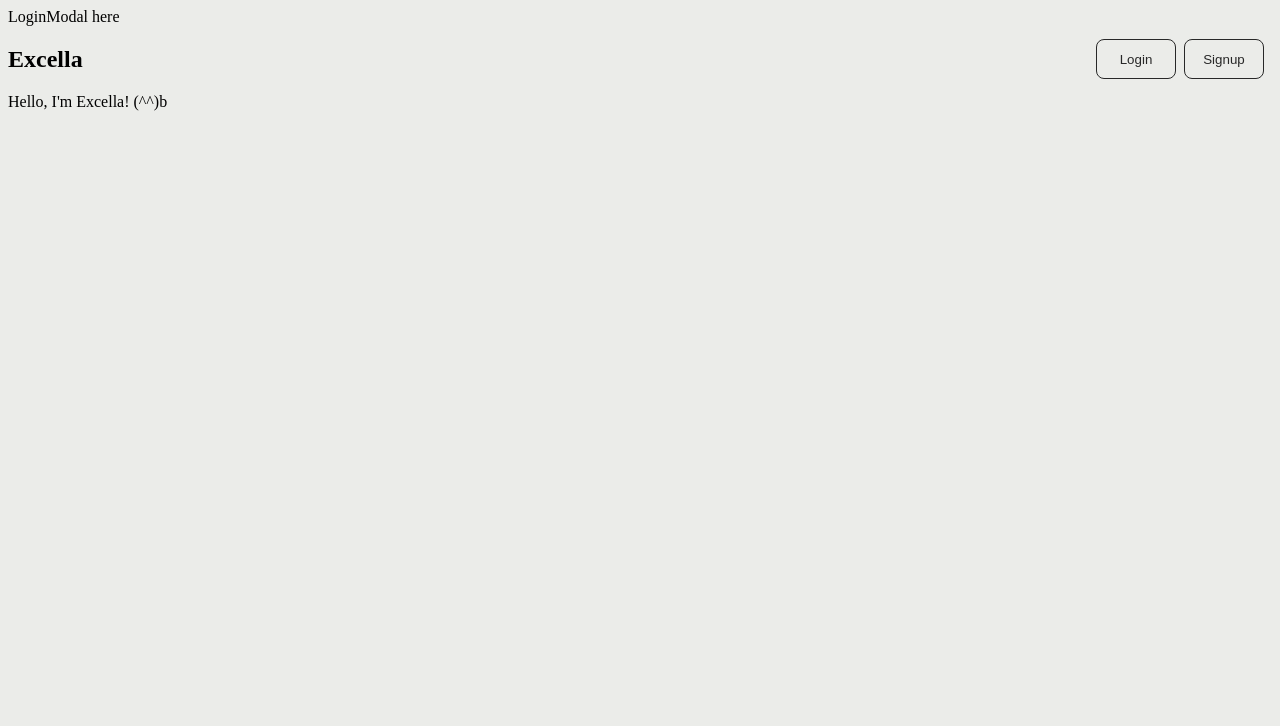
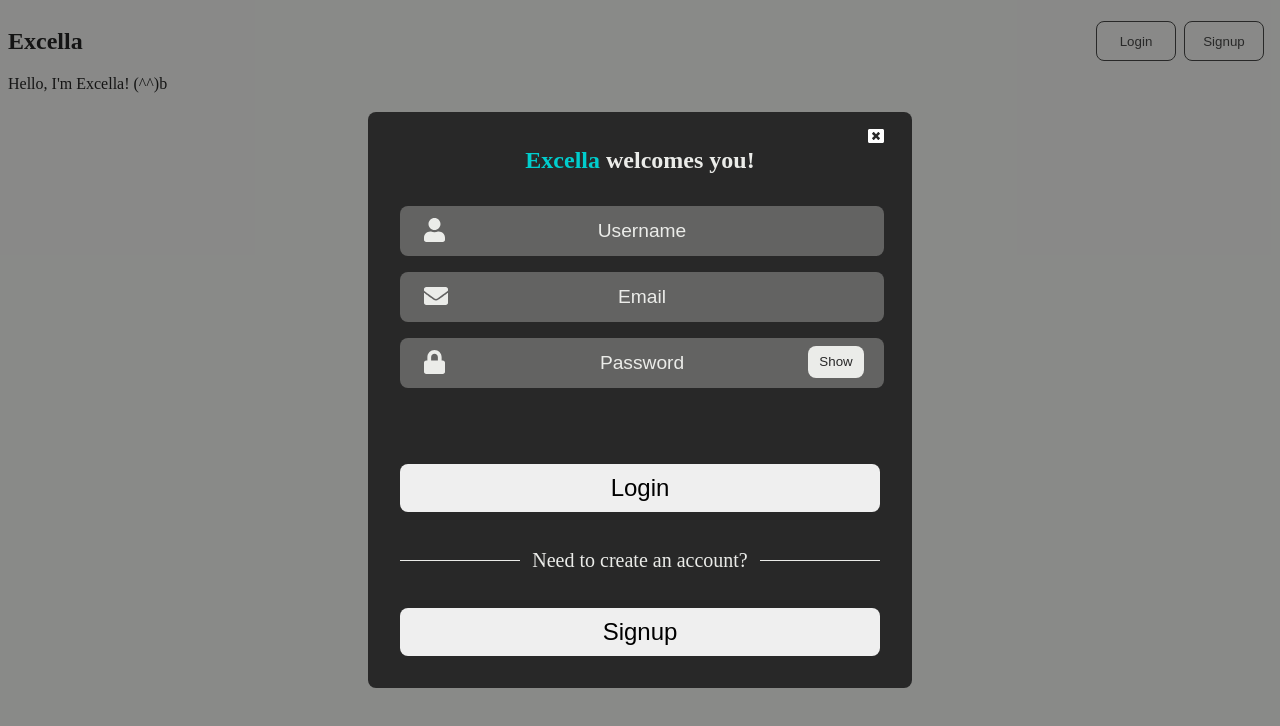
Before and after one commit to AshisPatel/excella, a React (Create React App) app in the folder client/: page / in a window 1280 px wide. Both pictures are taken after a click on the button "Login". Shown: the top 726 px of the page. Built offline with nearby package versions, Linux system fonts and the light colour scheme.

Commit message:
Translate signup form to login form

```diff
--- a/client/src/components/LoginModal/index.js
+++ b/client/src/components/LoginModal/index.js
@@ -1,8 +1,156 @@
-import React from "react";
+import React, { useEffect, useState } from "react";
+import { FontAwesomeIcon } from "@fortawesome/react-fontawesome";
 
 const LoginModal = ({ setShowLogin }) => {
+    const [warning, setWarning] = useState('');
+    const [showPassword, setShowPassword] = useState(false);
+    const [loading, setLoading] = useState(false);
+    const [fadeOut, setFadeOut] = useState(false);
+    const [formState, setFormState] = useState({
+        username: '',
+        email: '',
+        password: '',
+    });
+
+    const handleSubmit = (e) => {
+        e.preventDefault();
+        // check all inputs
+        const {username, email, password} = formState;
+        if(!username) {
+            return setWarning('Please include a username');
+        }
+
+        if(!email) {
+            return setWarning('Please include a valid email');
+        }
+
+         // check valid password
+        if(!password) {
+            return setWarning('Please include a valid password');
+        }
+
+
+        // async query to see if this matches any valid user and then log in user
+        setLoading(true)
+        setTimeout(() => {
+            setLoading(false);
+            setWarning('');
+            closeHandler();
+        }, 3000)
+
+
+
+    }
+
+    const handleChange = (e) => {
+        const { name, value } = e.target;
+
+        setFormState(prevFormState =>
+            ({
+                ...prevFormState,
+                [name]: value.trim()
+            })
+        );
+    }
+
+    const toggleShow = (e) => {
+        e.preventDefault();
+        setShowPassword(prevState => !prevState);
+    }
+
+    const closeHandler = () => {
+        setFadeOut(true);
+        setTimeout(() => {
+            setShowLogin(false);
+        }, 300)
+    }
+
     return (
-        <div>LoginModal here</div>
+        <>
+            <div className="modal-wrapper">
+                <form
+                    className={`sl-form ${fadeOut ? 'slide-out' : 'slide-in'}`}
+                    onSubmit={handleSubmit}
+                >
+                    <span
+                        className="close-btn"
+                        aria-label="close"
+                        onClick={closeHandler}
+                    >
+                            <FontAwesomeIcon icon="window-close"/>
+                    </span>
+                    <h2>
+                       <span>Excella</span> welcomes you!
+                    </h2>
+                    <div className="inputs">
+                        <div className="input-wrapper">
+                            <input
+                                aria-aria-label='username'
+                                name="username"
+                                type="text"
+                                className="text-input"
+                                value={formState.username}
+                                onChange={handleChange}
+                                placeholder="Username"
+                                autoComplete="off"
+                            />
+                            <span className="icon-wrapper">
+                                <FontAwesomeIcon icon="user" />
+                            </span>
+                        </div>
+                        <div className="input-wrapper">
+                            <input
+                                aria-label="email"
+                                name="email"
+                                type="email"
+                                className="text-input"
+                                value={formState.email}
+                                onChange={handleChange}
+                                placeholder="Email"
+                                autoComplete="off"
+                            />
+                            <span className="icon-wrapper">
+                                <FontAwesomeIcon icon="envelope" />
+                            </span>
+                        </div>
+                        <div className="input-wrapper">
+                            <input
+                                aria-label='password'
+                                name="password"
+                                type={showPassword ? "text" : "password"}
+                                className="text-input"
+                                value={formState.password}
+                                onChange={handleChange}
+                                placeholder="Password"
+                            />
+                            <span className="icon-wrapper">
+                                <FontAwesomeIcon icon="lock" />
+                            </span>
+                            <button
+                                className={showPassword ? 'show-btn-clicked' : 'show-btn'}
+                                onClick={toggleShow}
+                                id='show-password'
+                                type="button"
+                            >
+                                Show
+                            </button>
+                        </div>
+                    </div>
+                    <p className="warning">
+                        {warning}
+                    </p>
+                    <button className="button">
+                        {loading ? "Logging You In..." : "Login"}
+                    </button>
+                    <span className="divider">Need to create an account?</span>
+                    <button className="button">
+                        Signup
+                    </button>
+                </form>
+            </div>
+            <div className="modal-backdrop"></div>
+        </>
+
     );
 };
 
--- a/client/src/components/SignupModal/index.js
+++ b/client/src/components/SignupModal/index.js
@@ -47,7 +47,7 @@ const SignupModal = ({ setShowSignup }) => {
             setLoading(false);
             setWarning('');
             closeHandler();
-        }, 5000)
+        }, 3000)
 
 
 
```
